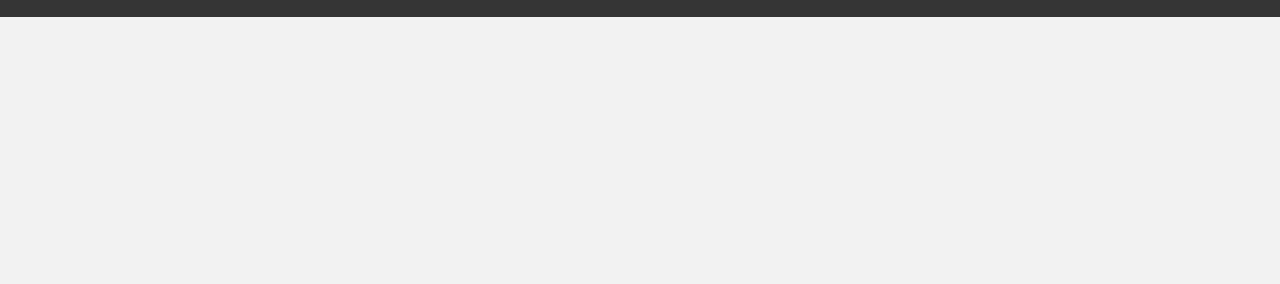
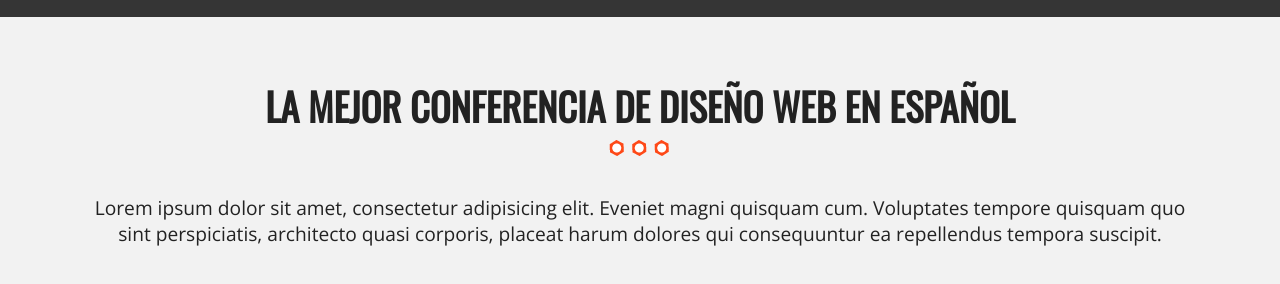
Before and after one commit to northerchild/ConferCore, a plain HTML site: page index.html in a window 1280 px wide. Shown: the part 886-1170 px from the top of the page. Before the commit the page ends 903 px from the top, so only its background shows below. Drawn offline with nearby package versions, Linux system fonts and the light colour scheme.

Commit message:
Se agrega la descripcion de la web

```diff
--- a/css/main.css
+++ b/css/main.css
@@ -229,6 +229,8 @@ ul
     max-width: 1100px
 }
 }
+
+/**Fin globales/
 
 /*Header*/
 
--- a/index.html
+++ b/index.html
@@ -65,6 +65,10 @@
             </div>
         </div><!--Fin barra-->
 
+        <section class="seccion contenedor"><!--Seccion Contenedor-->
+            <h2>La mejor conferencia de diseño web en español</h2>
+            <p>Lorem ipsum dolor sit amet, consectetur adipisicing elit. Eveniet magni quisquam cum. Voluptates tempore quisquam quo sint perspiciatis, architecto quasi corporis, placeat harum dolores qui consequuntur ea repellendus tempora suscipit.</p>
+        </section><!--Fin Seccion Contenedor-->
 
         <script src="https://code.jquery.com/jquery-1.12.0.min.js"></script>
         <script>window.jQuery || document.write('<script src="js/vendor/jquery-1.12.0.min.js"><\/script>')</script>
```
